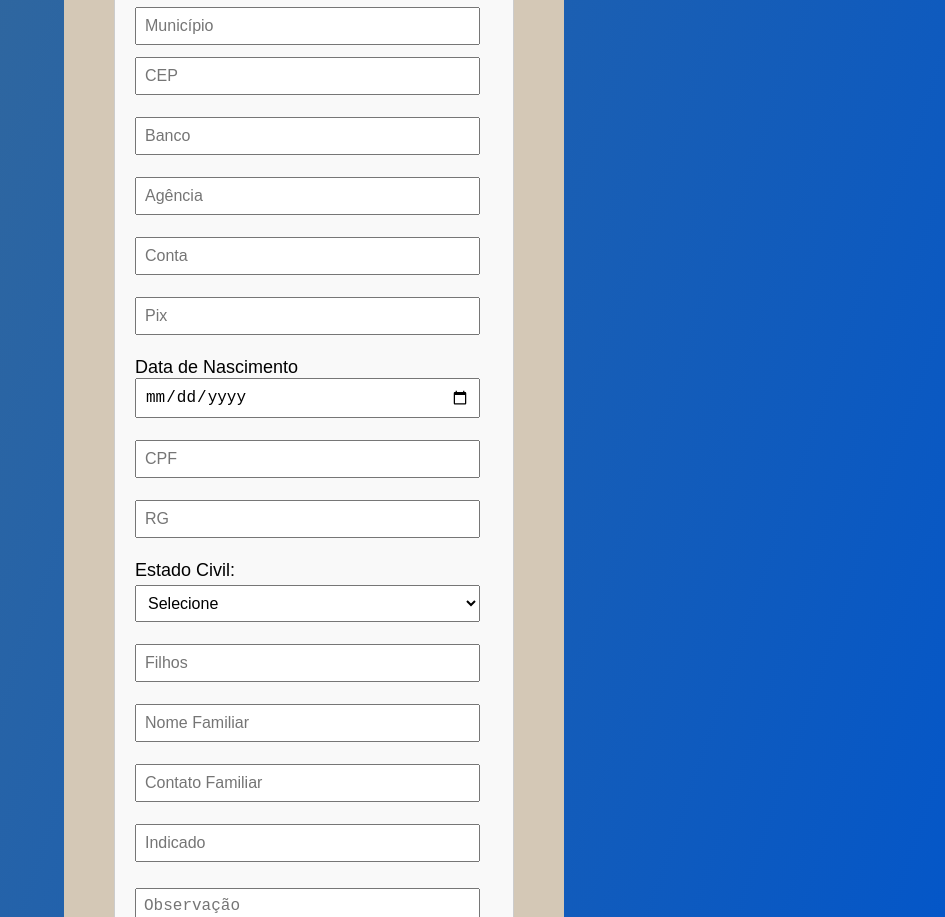
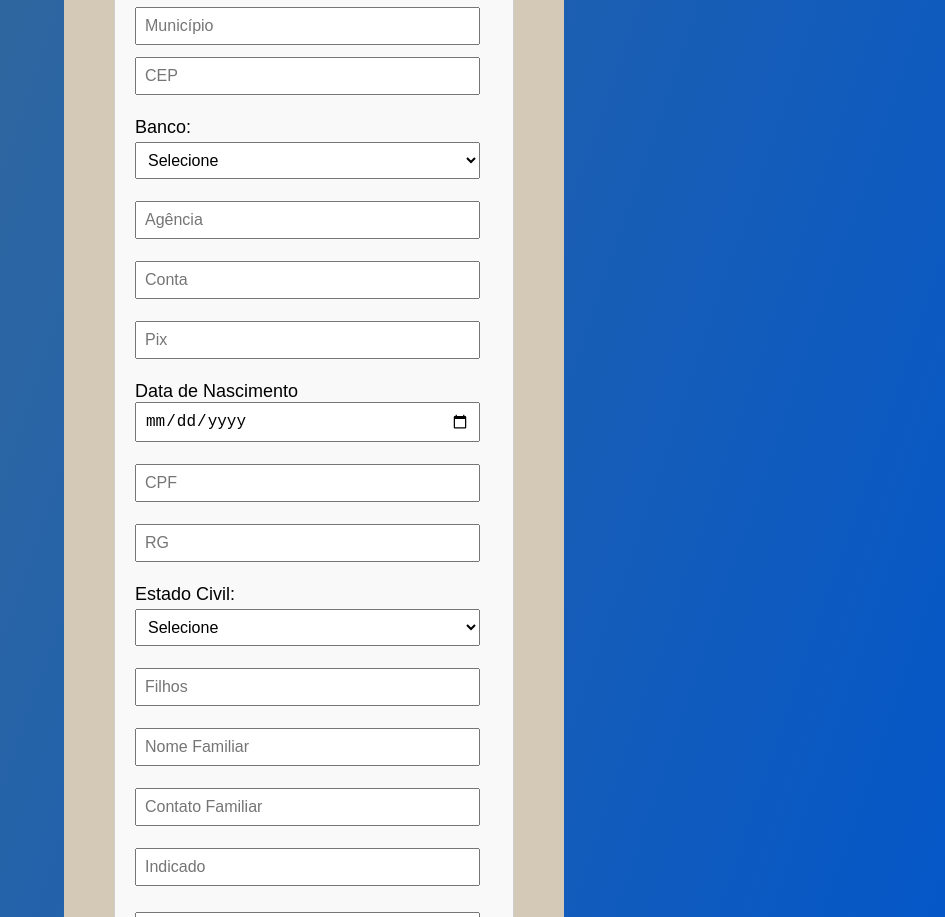
Before and after one commit to GrupoLocar/grupo-locar-form, a website: page public/index.html in a window 1280 px wide. Shown: the part 2463-3380 px from the top of the page, without its empty margins (326-1271 px from the left). Drawn offline with nearby package versions, Linux system fonts and the light colour scheme.

Commit message:
Update na lista de 28 Bancos

```diff
--- a/public/index.html
+++ b/public/index.html
@@ -139,8 +139,40 @@
                             maxlength="100"></label>
                     <input type="text" id="cep" name="cep" data-mask="99.999-999" placeholder="CEP" maxlength="10"
                         required />
-                    <label for="banco"><input type="text" id="banco" name="banco" placeholder="Banco"
-                            maxlength="50"></label>
+
+                    <label for="banco">Banco:</label>
+                    <select id="banco" name="banco">
+                        <option>Selecione</option>
+                        <option>001 – Banco do Brasil</option>
+                        <option>021 – Banestes – Banco do Estado do Espírito Santo</option>
+                        <option>033 – Banco Santander (Brasil) S.A.</option>
+                        <option>041 – Banco do Estado do Rio Grande do Sul (Banrisul)</option>
+                        <option>074 – Banco J. Safra S.A.</option>
+                        <option>075 – Banco CR2 S.A.</option>
+                        <option>077 – Banco Intermedium S.A.</option>
+                        <option>104 – Caixa Econômica Federal</option>
+                        <option>197 – Stone Instituição de Pagamento S.A.</option>
+                        <option>218 – Banco BS2 S.A.</option>
+                        <option>237 – Banco Bradesco S.A.</option>
+                        <option>260 – Nu Pagamentos S.A.</option>
+                        <option>290 – PagSeguro Internet Instituição de Pagamento S.A.</option>
+                        <option>318 – Banco BMG S.A.</option>
+                        <option>336 – Banco C6 S.A.</option>
+                        <option>341 – Itaú Unibanco S.A.</option>
+                        <option>380 – PicPay Instituição de Pagamento S.A.</option>
+                        <option>399 – HSBC Bank Brasil S.A.</option>
+                        <option>422 – Banco Safra S.A.</option>
+                        <option>477 – Citibank N.A. (filial)</option>
+                        <option>536 – Neon Pagamentos S.A. – Instituição de Pagamento</option>
+                        <option>637 – Banco Sofisa S.A.</option>
+                        <option>655 – Banco Votorantim S.A.</option>
+                        <option>707 – Banco Daycoval S.A.</option>
+                        <option>745 – Banco Citibank S.A.</option>
+                        <option>746 – Banco Modal S.A.</option>
+                        <option>748 – Banco Cooperativo Sicredi S.A.</option>
+                        <option>756 – Banco Cooperativo do Brasil – Bancoob</option>
+                    </select>
+
                     <label for="agencia"><input type="text" id="agencia" name="agencia" placeholder="Agência"
                             maxlength="30"></label>
                     <label for="conta"><input type="text" id="conta" name="conta" placeholder="Conta"
```
